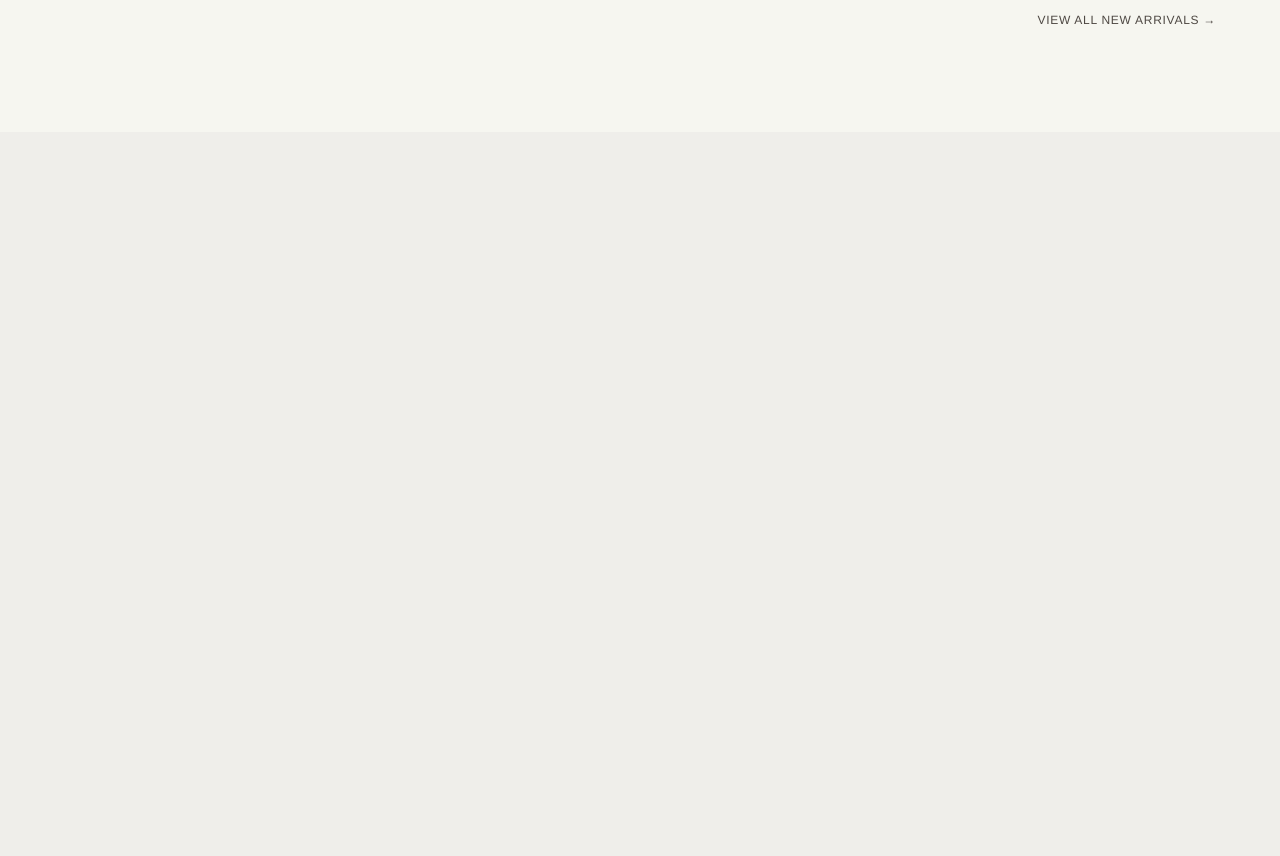
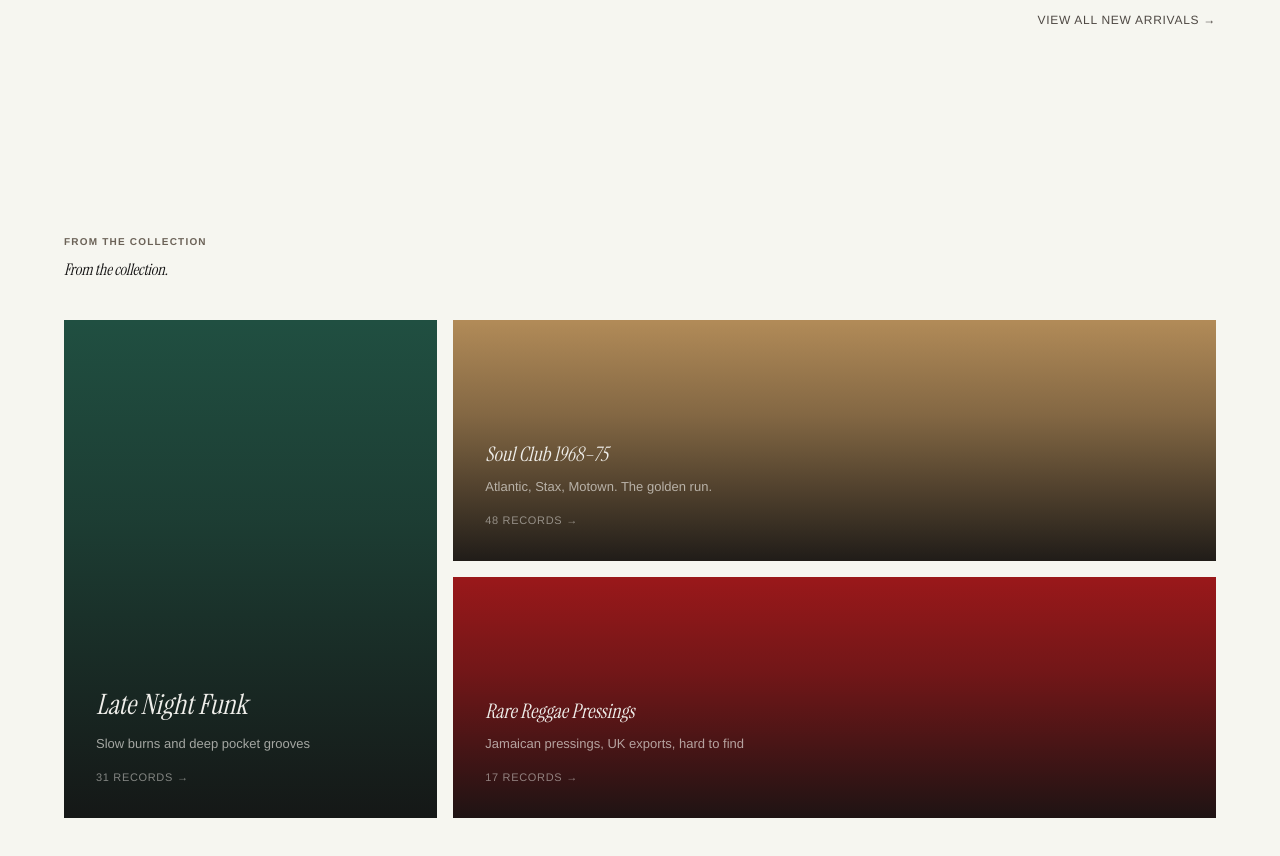
Before and after one commit to lethaldosestudios/slabsvinyl-com, a Next.js app: page / in a window 1280 px wide. Shown: the part 1760-2616 px from the top of the page. Before the commit the page ends 1892 px from the top, so only its background shows below. Built offline with nearby package versions, Linux system fonts and the light colour scheme; a web font is replaced by a local one.

Commit message:
feat: Add FeaturedCollections component
Co-authored-by: lethaldosestudios <223854858+lethaldosestudios@users.noreply.github.com>

```diff
--- a/src/app/page.tsx
+++ b/src/app/page.tsx
@@ -1,6 +1,7 @@
 import { Nav } from "../components/Nav";
 import { Hero } from "../components/Hero";
 import { NewArrivals } from "../components/NewArrivals";
+import { FeaturedCollections } from "../components/FeaturedCollections";
 
 export default function HomePage() {
   return (
@@ -8,6 +9,7 @@ export default function HomePage() {
       <Nav cartCount={0} currentPath="/" transparent={true} />
       <Hero />
       <NewArrivals />
+      <FeaturedCollections />
     </main>
   );
 }
--- /dev/null
+++ b/src/components/FeaturedCollections.tsx
@@ -0,0 +1,102 @@
+import Link from "next/link";
+
+const collections = [
+  {
+    slug: "late-night-funk",
+    name: "Late Night Funk",
+    descriptor: "Slow burns and deep pocket grooves",
+    count: 31,
+    bgColor: "bg-forest",
+    size: "large",
+  },
+  {
+    slug: "soul-club-1968-1975",
+    name: "Soul Club 1968–75",
+    descriptor: "Atlantic, Stax, Motown. The golden run.",
+    count: 48,
+    bgColor: "bg-caramel",
+    size: "small",
+  },
+  {
+    slug: "rare-reggae",
+    name: "Rare Reggae Pressings",
+    descriptor: "Jamaican pressings, UK exports, hard to find",
+    count: 17,
+    bgColor: "bg-wax",
+    size: "small",
+  },
+];
+
+export function FeaturedCollections() {
+  return (
+    <section className="bg-paper py-[clamp(4rem,8vw,8rem)]">
+      <div className="max-w-[1280px] mx-auto px-[clamp(1.5rem,5vw,5rem)]">
+        {/* Header */}
+        <div className="text-left">
+          <p className="font-display text-[10px] font-[600] uppercase tracking-[0.12em] text-slabs-text-faint mb-3">
+            FROM THE COLLECTION
+          </p>
+          <h2 className="font-serif italic text-display-sm font-[400] text-slabs-text mb-10">
+            From the collection.
+          </h2>
+        </div>
+
+        {/* Grid */}
+        <div className="grid grid-cols-1 md:grid-cols-3 md:grid-rows-2 gap-4">
+          {collections.map((collection) => {
+            const isLarge = collection.size === "large";
+
+            return (
+              <Link
+                key={collection.slug}
+                href={`/collections/${collection.slug}`}
+                className={`relative overflow-hidden group block bg-ink ${
+                  isLarge
+                    ? "md:col-span-1 md:row-span-2 aspect-[3/4] min-h-[480px]"
+                    : "md:col-span-2 md:row-span-1 aspect-[4/3] md:aspect-auto"
+                }`}
+              >
+                {/* Background Color instead of Image */}
+                <div
+                  className={`absolute inset-0 ${collection.bgColor} transition-transform duration-std ease-analog group-hover:scale-[1.01]`}
+                />
+
+                {/* Overlay */}
+                <div
+                  className="absolute inset-0"
+                  style={{
+                    background:
+                      "linear-gradient(to top, rgba(20,19,19,0.92) 0%, rgba(20,19,19,0.30) 60%, transparent 100%)",
+                  }}
+                />
+
+                {/* Content */}
+                <div className="absolute bottom-0 left-0 right-0 p-8">
+                  <h3
+                    className={`font-serif italic text-cream font-[400] mb-2 ${
+                      isLarge ? "text-[28px]" : "text-[20px]"
+                    }`}
+                  >
+                    {collection.name}
+                  </h3>
+                  <p className="font-sans text-[13px] leading-[1.5] text-cream/65 max-w-full truncate mb-4">
+                    {collection.descriptor}
+                  </p>
+                  <p className="font-display text-[11px] uppercase tracking-[0.06em] text-cream/50 transition-colors duration-micro ease-analog group-hover:text-cream/80 flex items-center">
+                    {collection.count} records{" "}
+                    <span
+                      className="ml-1 inline-block transition-transform duration-std ease-analog group-hover:translate-x-1"
+                      aria-hidden="true"
+                    >
+                      →
+                    </span>
+                  </p>
+                </div>
+              </Link>
+            );
+          })}
+        </div>
+      </div>
+    </section>
+  );
+}
```
Also changed, not shown: .eslintrc.json (added), 1 other file (tests, documents, lock files or other folders).
